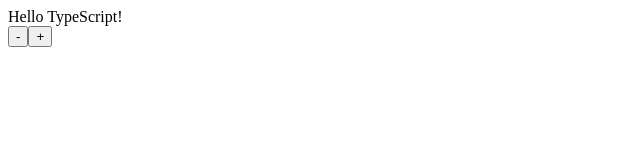
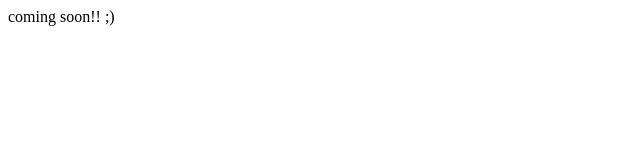
Before and after one commit to fairbank-io/public-site, a React (Create React App) app: page / in a window 1280 px wide. Shown: the top 160 px of the page, without its empty margins (0-640 px from the left). Built offline with nearby package versions, Linux system fonts and the light colour scheme.

Commit message:
Cleanup test files

```diff
--- a/src/Hello.tsx
+++ b/src/Hello.tsx
@@ -1,26 +1,18 @@
 import * as React from 'react';
 
 export interface Props {
-  name: string;
+  message: string;
   enthusiasmLevel?: number;
-  onIncrement?: () => void;
-  onDecrement?: () => void;
 }
 
-function Hello({ name, enthusiasmLevel = 1, onIncrement, onDecrement }: Props) {
+function Hello({ message, enthusiasmLevel = 1}: Props) {
   if (enthusiasmLevel <= 0) {
     throw new Error('You could be a little more enthusiastic. :D');
   }
 
   return (
-    <div className="hello">
-      <div className="greeting">
-        Hello {name + getExclamationMarks(enthusiasmLevel)}
-      </div>
-      <div>
-        <button onClick={onDecrement}>-</button>
-        <button onClick={onIncrement}>+</button>
-      </div>
+    <div>
+      {message + getExclamationMarks(enthusiasmLevel)} ;)
     </div>
   );
 }
--- a/src/containers/Hello.ts
+++ /dev/null
@@ -1,20 +0,0 @@
-import Hello from 'Hello';
-import * as actions from 'state/actions';
-import { StoreState } from 'state/index';
-import { connect, Dispatch } from 'react-redux';
-
-export function mapStateToProps({ enthusiasmLevel, languageName }: StoreState) {
-  return {
-    enthusiasmLevel,
-    name: languageName,
-  };
-}
-
-export function mapDispatchToProps(dispatch: Dispatch<actions.EnthusiasmAction>) {
-  return {
-    onIncrement: () => dispatch(actions.incrementEnthusiasm()),
-    onDecrement: () => dispatch(actions.decrementEnthusiasm()),
-  };
-}
-
-export default connect(mapStateToProps, mapDispatchToProps)(Hello);
--- a/src/index.tsx
+++ b/src/index.tsx
@@ -5,22 +5,9 @@
 
 import * as React from 'react';
 import * as ReactDOM from 'react-dom';
-
-// Initial state
-import { createStore } from 'redux';
-import { enthusiasm } from 'state/reducer';
-import { StoreState } from 'state/index';
-const store = createStore<StoreState>(enthusiasm, {
-  enthusiasmLevel: 1,
-  languageName: 'TypeScript',
-});
-
-import Hello from './containers/Hello';
-import { Provider } from 'react-redux';
+import Hello from 'Hello';
 
 ReactDOM.render(
-  <Provider store={store}>
-    <Hello />
-  </Provider>,
+  <Hello message="coming soon" enthusiasmLevel={2} />,
   document.getElementById('root') as HTMLElement
 );
--- a/src/state/actions.ts
+++ /dev/null
@@ -1,23 +0,0 @@
-import * as constants from 'state/constants';
-
-export interface IncrementEnthusiasm {
-  type: constants.INCREMENT_ENTHUSIASM;
-}
-
-export interface DecrementEnthusiasm {
-  type: constants.DECREMENT_ENTHUSIASM;
-}
-
-export type EnthusiasmAction = IncrementEnthusiasm | DecrementEnthusiasm;
-
-export function incrementEnthusiasm(): IncrementEnthusiasm {
-  return {
-    type: constants.INCREMENT_ENTHUSIASM
-  };
-}
-
-export function decrementEnthusiasm(): DecrementEnthusiasm {
-  return {
-    type: constants.DECREMENT_ENTHUSIASM
-  };
-}
--- a/src/state/constants.ts
+++ /dev/null
@@ -1,4 +0,0 @@
-export const INCREMENT_ENTHUSIASM = 'INCREMENT_ENTHUSIASM';
-export type INCREMENT_ENTHUSIASM = typeof INCREMENT_ENTHUSIASM;
-export const DECREMENT_ENTHUSIASM = 'DECREMENT_ENTHUSIASM';
-export type DECREMENT_ENTHUSIASM = typeof DECREMENT_ENTHUSIASM;
--- a/src/state/index.ts
+++ /dev/null
@@ -1,4 +0,0 @@
-export interface StoreState {
-  languageName: string;
-  enthusiasmLevel: number;
-}
--- a/src/state/reducer.ts
+++ /dev/null
@@ -1,15 +0,0 @@
-import { EnthusiasmAction } from 'state/actions';
-import { StoreState } from 'state/index';
-import { INCREMENT_ENTHUSIASM, DECREMENT_ENTHUSIASM } from 'state/constants';
-
-export function enthusiasm(state: StoreState, action: EnthusiasmAction): StoreState {
-  switch (action.type) {
-    case INCREMENT_ENTHUSIASM:
-      return { ...state, enthusiasmLevel: state.enthusiasmLevel + 1 };
-    case DECREMENT_ENTHUSIASM:
-      return { ...state, enthusiasmLevel: Math.max(1, state.enthusiasmLevel - 1) };
-    default:
-      // Ignore invalid actions
-  }
-  return state;
-}
```
Also changed, not shown: 1 other file (tests, documents, lock files or other folders).
